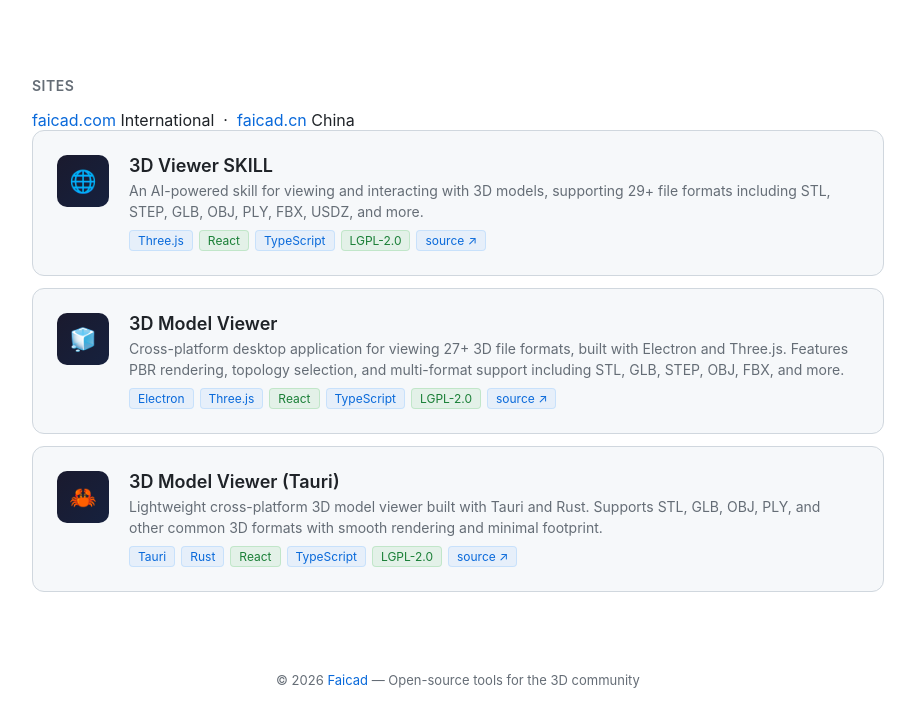
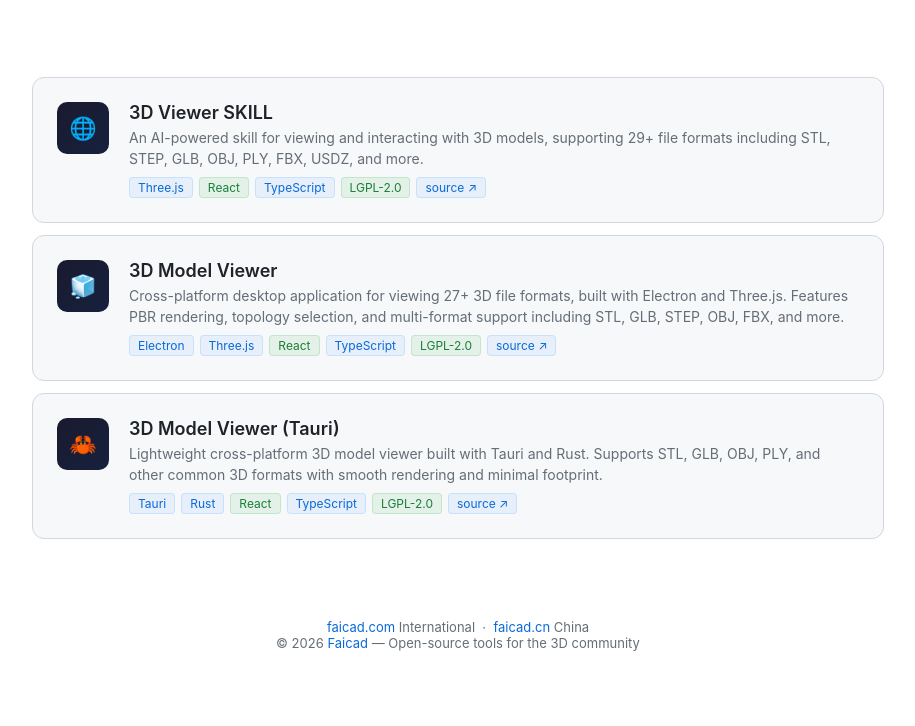
Before and after one commit to Faicad/faicad.github.io, a website: page index.html in a window 1280 px wide. Shown: the part 292-1018 px from the top of the page, without its empty margins (182-1097 px from the left). After the commit the page ends 991 px from the top, so only its background shows below. Drawn offline with Linux system fonts and the light colour scheme.

Commit message:
feat: move site links into footer

```diff
--- a/index.html
+++ b/index.html
@@ -197,17 +197,6 @@
     </section>
 
     <section>
-      <div class="section-title" data-en="Sites" data-zh="站点">Sites</div>
-      <p>
-        <a href="https://www.faicad.com/" style="color:var(--accent);text-decoration:none">faicad.com</a>
-        <span data-en="International" data-zh="国际站">International</span>
-        &nbsp;·&nbsp;
-        <a href="https://www.faicad.cn/" style="color:var(--accent);text-decoration:none">faicad.cn</a>
-        <span data-en="China" data-zh="中国站">China</span>
-      </p>
-    </section>
-
-    <section>
       <div class="project-card">
         <div class="project-icon">🌐</div>
         <div class="project-info">
@@ -264,6 +253,13 @@
     </section>
 
     <footer>
+      <p>
+        <a href="https://www.faicad.com/" style="color:var(--accent);text-decoration:none">faicad.com</a>
+        <span data-en="International" data-zh="国际站">International</span>
+        &nbsp;·&nbsp;
+        <a href="https://www.faicad.cn/" style="color:var(--accent);text-decoration:none">faicad.cn</a>
+        <span data-en="China" data-zh="中国站">China</span>
+      </p>
       <p>© 2026 <a href="https://github.com/faicad" target="_blank">Faicad</a> &mdash; <span data-en="Open-source tools for the 3D community" data-zh="为 3D 社区打造的开源工具">Open-source tools for the 3D community</span></p>
       <!-- cn:icp -->
     </footer>
```
